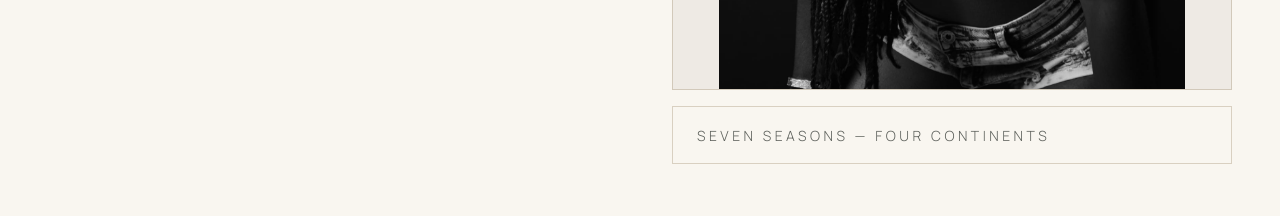
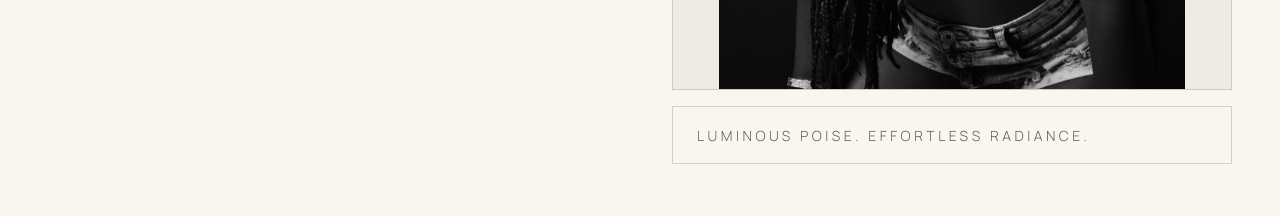
Before and after one commit to holygmusic-svg/chantae, a React (Create React App) app in the folder frontend/: page / in a window 1280 px wide. Shown: the part 1680-1896 px from the top of the page. Built offline with nearby package versions, Linux system fonts and the light colour scheme; no server answers.

Commit message:
Replace Story photo caption

```diff
--- a/frontend/src/content.js
+++ b/frontend/src/content.js
@@ -28,7 +28,7 @@ export const CONTENT = {
       "Chantae Sierra is a beauty and fashion model whose work lives at the edge of romance and restraint. From quiet studio editorials to sculptural runway moments, her presence is deliberate — never decoration, always narrative.",
       "Represented across Paris, Milan and New York, she collaborates with photographers, stylists and maisons who believe an image should outlive its season.",
     ],
-    stat: "Seven seasons — four continents",
+    stat: "Luminous Poise. Effortless Radiance.",
   },
 
   digitals: [
```
